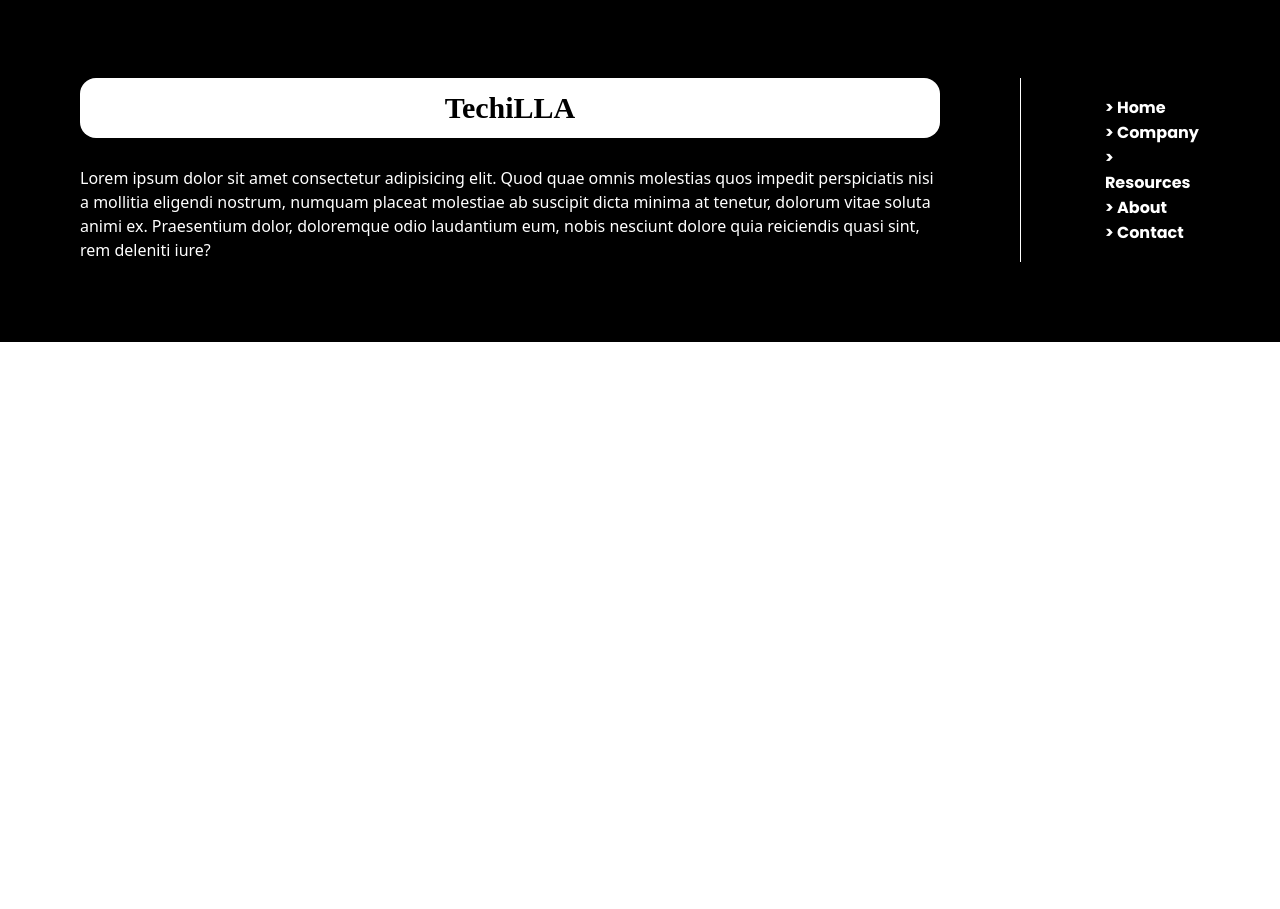
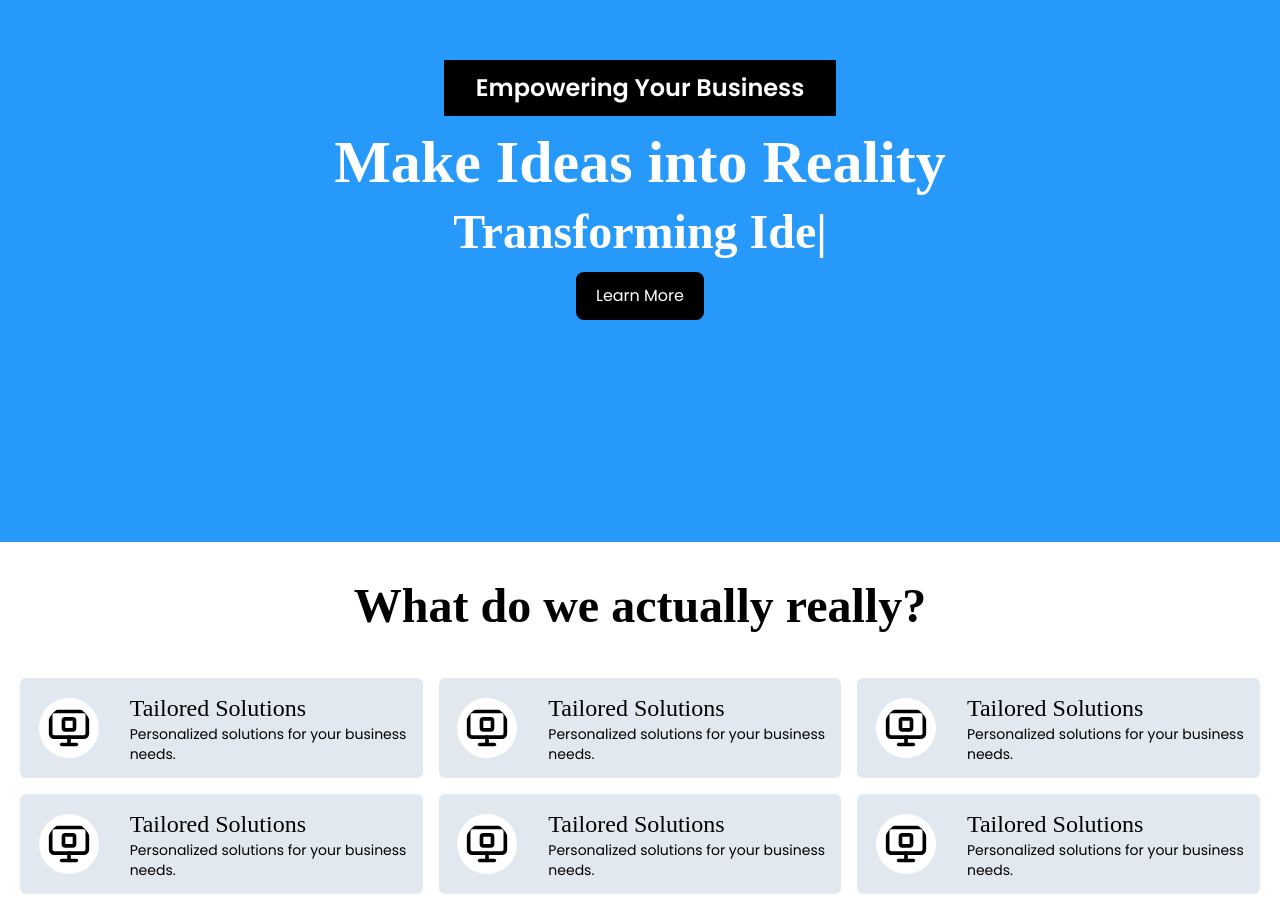
Before and after one commit to mrujjwalkandpal/Techilla, a React (Vite) app: page /services in a window 1280 px wide. Shown: the part 240-1149 px from the top of the page. Before the commit the page ends 800 px from the top, so only its background shows below. Built offline with nearby package versions, Linux system fonts and the light colour scheme; a web font is replaced by a local one.

Commit message:
servies half page and some changes

```diff
--- a/src/App.jsx
+++ b/src/App.jsx
@@ -5,6 +5,7 @@ import Navbar from './components/Navbar.jsx'
 import Footer from './components/Footer.jsx'
 
 import Home from './pages/Home';
+import Services from './pages/Services.jsx'
 const App = () => {
   return (
     <>
@@ -12,6 +13,7 @@ const App = () => {
         <Navbar/>
         <Routes>
           <Route path='/' element={<Home/>}/>
+          <Route path='/services' element={<Services/>}/>
         </Routes>
         <Footer/>
       </Router>
--- a/src/components/Cards.jsx
+++ b/src/components/Cards.jsx
@@ -44,9 +44,9 @@ const Cards = () => {
                     price={"$89"}
                     img={<BsGraphUpArrow className='w-[100px] h-auto bg-slate-100 p-3 rounded-full '/>}
                     list={{
-                        1:"Drive Engagement. Boost Growth.",
-                        2:"Reach Audiences. Maximize Impact.",
-                        3:"Optimize Campaigns. Amplify Results.",
+                        1:"Boost Engagement and Growth.",
+                        2:"Reach Maximize Impact.",
+                        3:"Optimize and Amplify Results.",
                     }}
                     btn={btn}
                 />
--- a/src/components/Hero.jsx
+++ b/src/components/Hero.jsx
@@ -1,20 +1,32 @@
-import React from 'react'
-import TypingAnim from '../mini-components/TypingAnim'
+import React from 'react';
+import TypingAnim from '../mini-components/TypingAnim';
 
-const Hero = () => {
+const Hero = ({
+  title = "WE WILL HELP YOU TO",
+  subTitle = "Learn with Us",
+  buttonText = "Get Started",
+  background = "bg-[rgb(38,153,251)]",
+  onClick,  // The onClick handler passed from the Home component
+  str = ["Innovate.Succeed.", "Empowering Growth.", "Your Future, Our Focus."],
+  titleClass = "text-white text-4xl md:text-7xl font-anton font-bold",
+  subTitleClass = "text-white text-2xl md:text-3xl bg-black md:px-8 md:py-3 px-5 py-2 font-poppins font-semibold",
+  buttonClass = "text-white bg-black px-3 py-2 md:px-5 md:py-3 rounded-lg font-poppins hover:opacity-80"
+}) => {
   return (
-    <>
-    <div className='w-full bg-[rgb(38,153,251)] h-[80vh] md:h-[88vh] gap-4 flex flex-col justify-center items-center'>
-        <p className='text-white text-2xl md:text-3xl bg-black md:px-8 md:py-3 px-5 py-2 font-poppins font-semibold '>  Learn with Us</p>
-        <h1 className='text-white text-4xl md:text-7xl font-anton font-bold'>WE WILL HELP YOU TO
-        </h1>
-        <div className="typingAnimation md:text-5xl text-white text-2xl font-anton font-bold' ">
-            <TypingAnim/>
-            </div>
-        <button className='text-white bg-black px-3 py-2 md:px-5 md:py-3 rounded-lg font-poppins hover:opacity-80'>Get Started</button>
+    <div className={`w-full ${background} h-[80vh] md:h-[88vh] gap-4 flex flex-col justify-center items-center`}>
+      <p className={subTitleClass}>{subTitle}</p>
+      <h1 className={titleClass}>{title}</h1>
+      <div className="typingAnimation md:text-5xl text-white text-2xl font-anton font-bold">
+        <TypingAnim str={str} />
+      </div>
+      <button
+        className={buttonClass}
+        onClick={onClick} // Use the passed onClick prop
+      >
+        {buttonText}
+      </button>
     </div>
-    </>
-  )
-}
+  );
+};
 
-export default Hero
+export default Hero;
--- a/src/components/Navbar.jsx
+++ b/src/components/Navbar.jsx
@@ -17,23 +17,23 @@ const Navbar = () => {
         <ul className='hidden md:flex justify-between space-x-5'>
 
           <NavItems to="/" label="Home" />
-          <NavItems to="/company" label="Company" />
+          <NavItems to="/services" label="Services" />
           <NavItems to="/resources" label="Resources" />
           <NavItems to="/about" label="About" />
           <NavItems to="/contact" label="Contact" />
 
         </ul>
         {/* Responsive */}
-        <ul className={`md:hidden flex flex-col justify-between p-6 gap-3 ${menuOpen ? 'block' : 'hidden'} absolute bg-blue-400 right-6 top-[80px]`}>
+        <ul className={`md:hidden flex flex-col mr-6 justify-between p-6 gap-3 ${menuOpen ? 'block' : 'hidden'} absolute bg-blue-400 right-6 top-[80px]`}>
           <NavItems to="/" label="Home" />
-          <NavItems to="/company" label="Company" />
+          <NavItems to="/services" label="Services" />
           <NavItems to="/resources" label="Resources" />
           <NavItems to="/about" label="About" />
           <NavItems to="/contact" label="Contact" />
 
         </ul>
-        <AiOutlineMenu onClick={toggleMenu} className={`text-white text-2xl block md:hidden ${menuOpen ? "hidden" : "block"}`} />
-        <AiOutlineClose onClick={toggleMenu} className={`text-white text-2xl block md:hidden ${menuOpen ? "block" : "hidden"}`} />
+        <AiOutlineMenu onClick={toggleMenu} className={`text-white text-2xl mr-5 block md:hidden ${menuOpen ? "hidden" : "block"}`} />
+        <AiOutlineClose onClick={toggleMenu} className={`text-white text-2xl mr-5 block md:hidden ${menuOpen ? "block" : "hidden"}`} />
 
       </nav>
     </header>
--- /dev/null
+++ b/src/mini-components/HorizCard.jsx
@@ -0,0 +1,22 @@
+import React from 'react';
+
+const HorizCard = ({ h2, p, logo: Logo }) => {
+  return (
+    <div className='p-2 grid my-2 w-[100%] grid-cols-4 gap-5 items-center bg-slate-200 rounded-md h-[100px] hover:scale-105 duration-500'>
+    <div className='col-span-1 grid place-items-center'> {/* Center content vertically and horizontally in grid cell */}
+        {Logo && <Logo className="w-[60px] h-auto bg-white p-2 rounded-full" />}
+    </div>
+    <div className='h-auto col-span-3 grid place-items-center'> {/* Center content vertically in grid cell */}
+        <div>
+            <h2 className='text-black text-2xl font-anton'>{h2}</h2>
+            <p className='text-black text-sm font-poppins'>{p}</p>
+        </div>
+    </div>
+</div>
+
+
+
+  );
+};
+
+export default HorizCard;
--- a/src/mini-components/TypingAnim.jsx
+++ b/src/mini-components/TypingAnim.jsx
@@ -1,15 +1,12 @@
-import React from 'react'
+import React from 'react';
 import { ReactTyped } from "react-typed";
 
-const TypingAnim = () => {
-    return(
+const TypingAnim = ({ str }) => {  // Destructure str from props
+  return (
+    <div>
+      <ReactTyped strings={str} typeSpeed={70} backSpeed={70} loop />
+    </div>
+  );
+};
 
-<div>
-    <ReactTyped strings={["Grow and Go Viral","Master the Art"]} typeSpeed={70} backSpeed={70} loop />
-  </div>
-
-    );
-
-}
-
-export default TypingAnim
+export default TypingAnim;
--- a/src/pages/Home.jsx
+++ b/src/pages/Home.jsx
@@ -6,7 +6,7 @@ import Cards from '../components/Cards'
 const Home = () => {
   return (
     <>
-    <Hero/>
+    <Hero p="Learn with Us"/>
     <LearnFromExperts/>
     <NewsLetter/>
     <Cards/>
--- /dev/null
+++ b/src/pages/Services.jsx
@@ -0,0 +1,52 @@
+import React from 'react';
+import Hero from '../components/Hero';
+import HorizCard from '../mini-components/HorizCard';
+import { LuMonitorStop } from "react-icons/lu";
+
+const Services = () => {
+    const ButtonClick = () => {
+        console.log('Button clicked'); // Check if this is logged when the button is clicked
+
+        const targetElement = document.getElementById('1');
+        if (targetElement) {
+            console.log('Scrolling to element:', targetElement); // Ensure target element is found
+            targetElement.scrollIntoView({ behavior: 'smooth' });
+        } else {
+            console.error("Target element with id '1' not found!");
+        }
+    };
+
+    return (
+        <>
+            <Hero
+                title="Make Ideas into Reality"
+                subTitle="Empowering Your Business"
+                buttonText="Learn More"
+                background="bg-[rgb(38,153,251)]"
+                str={["Solutions That Work.", "Transforming Ideas Fast.", "Excellence in Action."]}
+                onClick={ButtonClick} // Pass the ButtonClick function here
+                titleClass="text-white text-4xl md:text-6xl font-anton font-bold"
+                subTitleClass="text-white text-xl md:text-2xl bg-black md:px-8 md:py-3 px-5 py-2 font-poppins font-semibold"
+                buttonClass="text-white bg-black px-3 py-2 md:px-5 md:py-3 rounded-lg font-poppins hover:opacity-80"
+            />
+            <div className='max-w-[1240px] mx-8 md:mx-auto h-[60rem] md:h-[20rem] my-10'>
+                <h1 className='text-5xl font-anton my-10 text-black text-center font-extrabold' id="1">
+                    What do we actually really?
+                </h1>
+                <div className='md:grid grid-cols-3 gap-x-4'>
+                    <HorizCard h2="Tailored Solutions" p="Personalized solutions for your business needs." logo={LuMonitorStop} />
+                    <HorizCard h2="Tailored Solutions" p="Personalized solutions for your business needs." logo={LuMonitorStop} />
+                    <HorizCard h2="Tailored Solutions" p="Personalized solutions for your business needs." logo={LuMonitorStop} />
+                    <HorizCard h2="Tailored Solutions" p="Personalized solutions for your business needs." logo={LuMonitorStop} />
+                    <HorizCard h2="Tailored Solutions" p="Personalized solutions for your business needs." logo={LuMonitorStop} />
+                    <HorizCard h2="Tailored Solutions" p="Personalized solutions for your business needs." logo={LuMonitorStop} />
+                    <HorizCard h2="Tailored Solutions" p="Personalized solutions for your business needs." logo={LuMonitorStop} />
+                    <HorizCard h2="Tailored Solutions" p="Personalized solutions for your business needs." logo={LuMonitorStop} />
+                    <HorizCard h2="Tailored Solutions" p="Personalized solutions for your business needs." logo={LuMonitorStop} />
+                </div>
+            </div>
+        </>
+    );
+};
+
+export default Services;
```
Also changed, not shown: src/assets/bg.jpg (added).
